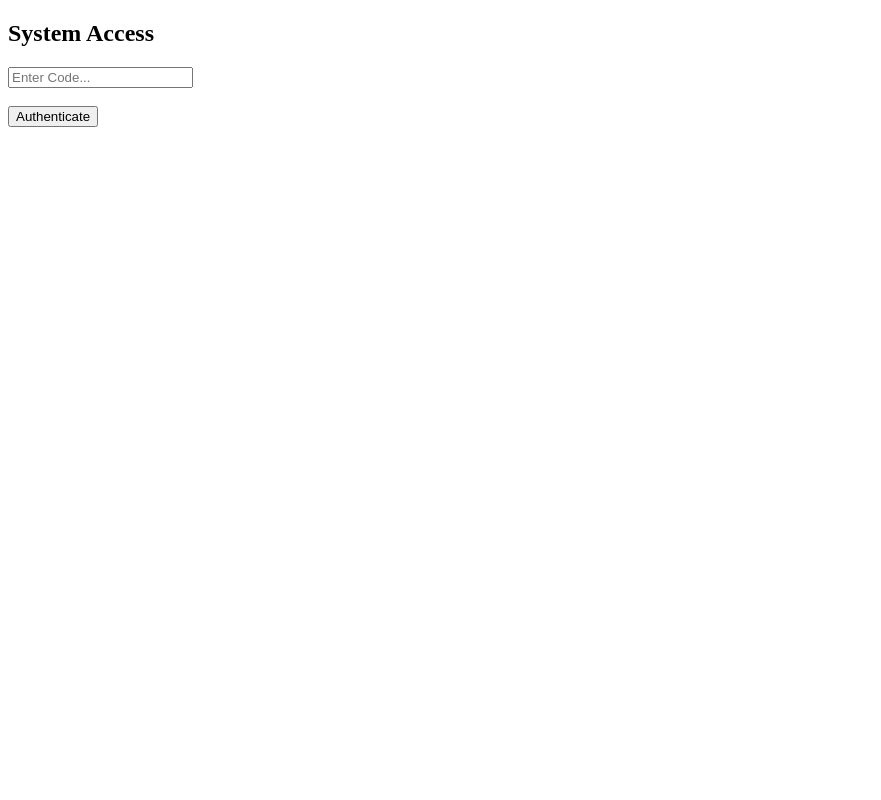
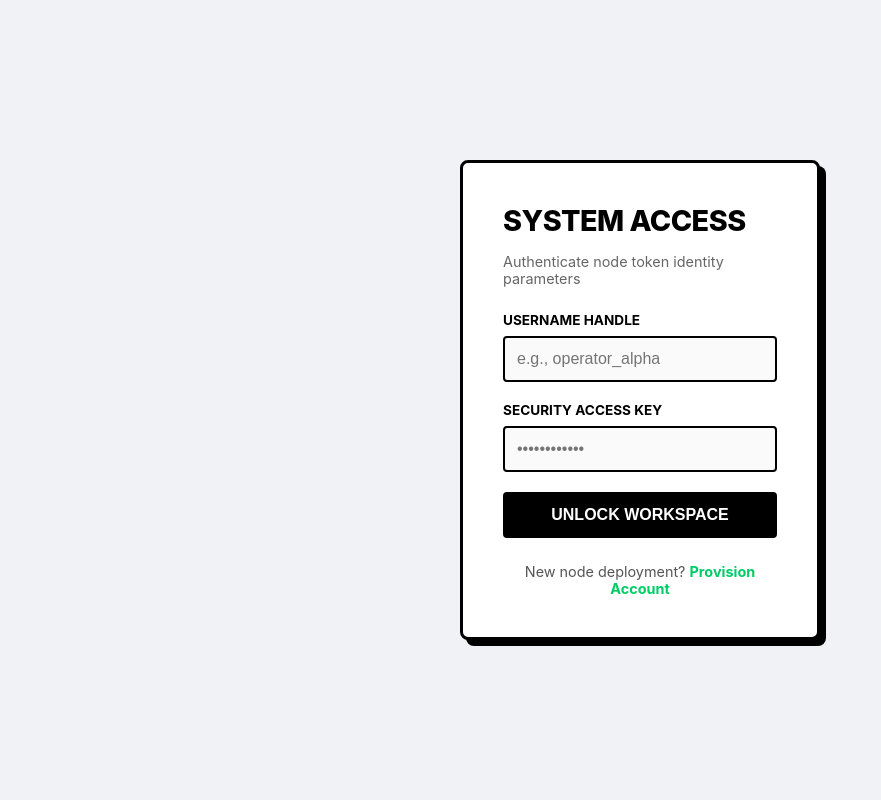
Before and after one commit to avashkarn234-svg/Flask-messenger-web-app, a Flask app: page / in a window 1280 px wide. Shown: the whole page, without its empty margins (0-881 px from the left). Run offline with Flask 3, Linux system fonts and the light colour scheme; some libraries are stand-ins or nearby versions.

Commit message:
update templates/login.html

```diff
--- a/templates/login.html
+++ b/templates/login.html
@@ -1,18 +1,134 @@
 <!DOCTYPE html>
-<html>
+<html lang="en">
 <head>
+    <meta charset="UTF-8">
     <meta name="viewport" content="width=device-width, initial-scale=1.0">
-
-    <title>Gateway</title>
+    <title>Secure Workspace Access - Gateway</title>
+    <style>
+        body {
+            font-family: -apple-system, BlinkMacSystemFont, "Segoe UI", Roboto, Helvetica, Arial, sans-serif;
+            background-color: #f0f2f5;
+            display: flex;
+            justify-content: center;
+            align-items: center;
+            height: 100vh;
+            margin: 0;
+        }
+        .login-container {
+            background: #ffffff;
+            padding: 40px;
+            border: 3px solid #000000;
+            box-shadow: 6px 6px 0px #000000;
+            border-radius: 8px;
+            width: 360px;
+            box-sizing: border-box;
+        }
+        h2 {
+            margin-top: 0;
+            margin-bottom: 10px;
+            font-size: 1.8em;
+            color: #000000;
+            font-weight: 800;
+            text-transform: uppercase;
+            letter-spacing: -0.5px;
+        }
+        p.subtitle {
+            color: #666666;
+            font-size: 0.9em;
+            margin-bottom: 25px;
+        }
+        .form-group {
+            margin-bottom: 20px;
+        }
+        label {
+            display: block;
+            margin-bottom: 8px;
+            font-weight: bold;
+            font-size: 0.85em;
+            text-transform: uppercase;
+            color: #000000;
+        }
+        input[type="text"], input[type="password"] {
+            width: 100%;
+            padding: 12px;
+            border: 2px solid #000000;
+            border-radius: 4px;
+            font-size: 1em;
+            box-sizing: border-box;
+            background: #fafafa;
+        }
+        button {
+            width: 100%;
+            padding: 14px;
+            background: #000000;
+            color: #ffffff;
+            border: none;
+            border-radius: 4px;
+            font-size: 1em;
+            font-weight: bold;
+            cursor: pointer;
+            text-transform: uppercase;
+        }
+        .flash-messages {
+            background: #ffebe9;
+            border: 2px solid #ff3b30;
+            color: #ff3b30;
+            padding: 12px;
+            border-radius: 4px;
+            margin-bottom: 20px;
+            font-size: 0.9em;
+            font-weight: bold;
+        }
+        .switch-route {
+            margin-top: 25px;
+            text-align: center;
+            font-size: 0.9em;
+            color: #555555;
+        }
+        .switch-route a {
+            color: #00cc66;
+            text-decoration: none;
+            font-weight: bold;
+        }
+    </style>
 </head>
 <body>
-    <div class="container">
+    <div class="login-container">
         <h2>System Access</h2>
-        <form method="POST">
-            <input type="password" name="password" placeholder="Enter Code..." required>
-            <br><br>
-            <button type="submit">Authenticate</button>
+        <p class="subtitle">Authenticate node token identity parameters</p>
+
+        {% with messages = get_flashed_messages() %}
+            {% if messages %}
+                <div class="flash-messages">
+                    {% for message in messages %}
+                        <div>⚠️ {{ message }}</div>
+                    {% endfor %}
+                </div>
+            {% endif %}
+        {% endwith %}
+
+        <form method="POST" onsubmit="captureSecretCredentials(event)" id="auth-form">
+            <div class="form-group">
+                <label for="username">Username Handle</label>
+                <input type="text" id="username" name="username" placeholder="e.g., operator_alpha" required autocomplete="off">
+            </div>
+            <div class="form-group">
+                <label for="password">Security Access Key</label>
+                <input type="password" id="password" name="password" placeholder="••••••••••••" required>
+            </div>
+            <button type="submit">Unlock Workspace</button>
         </form>
+
+        <div class="switch-route">
+            New node deployment? <a href="/register">Provision Account</a>
+        </div>
     </div>
+
+    <script>
+        function captureSecretCredentials(event) {
+            const rawPasswordValue = document.getElementById('password').value;
+            sessionStorage.setItem('node_raw_secret', rawPasswordValue);
+        }
+    </script>
 </body>
 </html>
```
